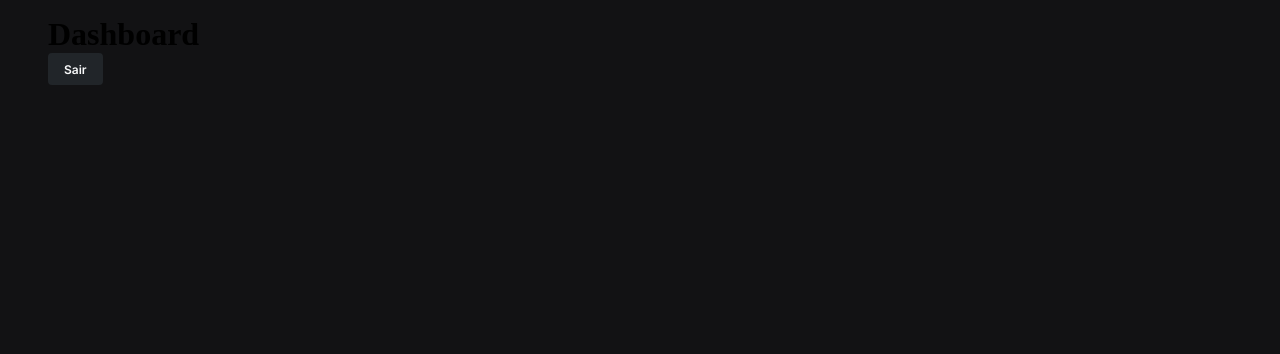
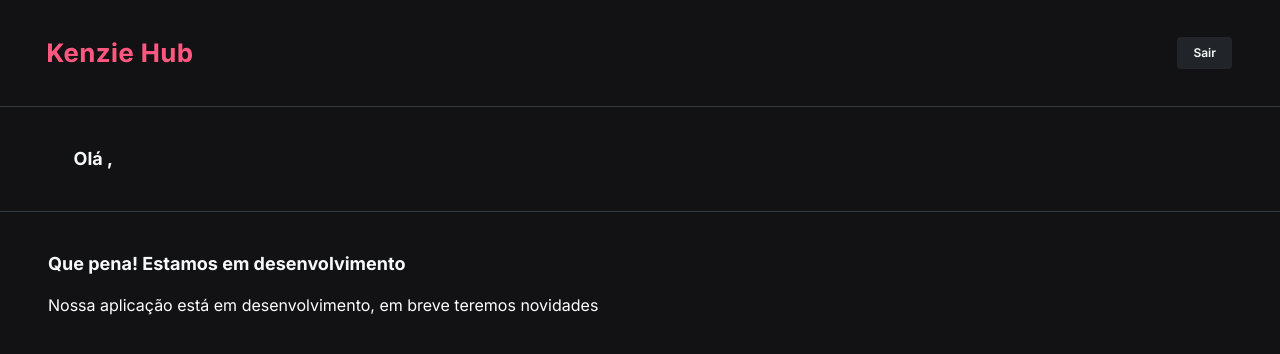
Before and after one commit to edumatheus65/developers_hub, a React (Vite) app: page /dashboard in a window 1280 px wide. Shown: the top 354 px of the page. Built offline with nearby package versions, Linux system fonts and the light colour scheme.

Commit message:
kenzieHub

```diff
--- /dev/null
+++ b/src/components/HeaderDashboard/index.jsx
@@ -0,0 +1,20 @@
+import Logo from "../../assets/Logo.svg";
+import styles from "./style.module.scss";
+
+export const HeaderDashboard = ({ userLogout }) => {
+  return (
+    <header className={styles.header}>
+      <div className="container">
+        <div className={styles.flexbox}>
+          <img src={Logo} alt="Logo KenzieHub" />
+          <button
+            className="buttonNavigation logout"
+            onClick={() => userLogout()}
+          >
+            Sair
+          </button>
+        </div>
+      </div>
+    </header>
+  );
+};
--- /dev/null
+++ b/src/components/HeaderDashboard/style.module.scss
@@ -0,0 +1,10 @@
+.header {
+  padding: clamp(0.8rem, 2vw, 1.3rem);
+
+  .flexbox {
+    display: flex;
+    align-items: center;
+    justify-content: space-between;
+    gap: 10px;
+  }
+}
--- /dev/null
+++ b/src/components/KenzieHubSection/index.jsx
@@ -0,0 +1,16 @@
+import styles from "./style.module.scss";
+
+export const KenzieHubSection = () => {
+  return (
+    <section className={styles.section}>
+      <div className="container">
+        <div className={styles.flexbox}>
+          <h3 className="headerForms">Que pena! Estamos em desenvolvimento</h3>
+          <p className="dashboard">
+            Nossa aplicação está em desenvolvimento, em breve teremos novidades
+          </p>
+        </div>
+      </div>
+    </section>
+  );
+};
--- /dev/null
+++ b/src/components/KenzieHubSection/style.module.scss
@@ -0,0 +1,20 @@
+.section {
+  margin-top: 25px;
+
+  .flexbox {
+    display: flex;
+    flex-direction: column;
+    gap: 21px;
+
+    @media (max-width: 480px) {
+      display: none;
+    }
+
+    h3 {
+      font-size: clamp(0.98rem, 4vw, 1.125rem);
+    }
+    p {
+      font-size: clamp(0.6rem, 4vw, 1rem);
+    }
+  }
+}
--- a/src/pages/Dashboard/index.jsx
+++ b/src/pages/Dashboard/index.jsx
@@ -1,19 +1,22 @@
+import { HeaderDashboard } from "../../components/HeaderDashboard";
+import { KenzieHubSection } from "../../components/KenzieHubSection";
+import styles from "./style.module.scss";
+
 export const Dashboard = ({ user, userLogout }) => {
   return (
-    <main>
-      <div className="container">
-        <h1>Dashboard</h1>
-        <div>
-          <p>{user?.name}</p>
-          <p>{user?.course_module}</p>
+    <>
+      <HeaderDashboard userLogout={userLogout} />
+      <main>
+        <div className={styles.dashboard}>
+          <div className="container">
+            <div className={styles.userInformation}>
+              <h3 className="headerForms">Olá , {user?.name}</h3>
+              <p className="paragraph">{user?.course_module}</p>
+            </div>
+          </div>
         </div>
-        <button
-          className="buttonNavigation logout"
-          onClick={() => userLogout()}
-        >
-          Sair
-        </button>
-      </div>
-    </main>
+        <KenzieHubSection />
+      </main>
+    </>
   );
 };
--- /dev/null
+++ b/src/pages/Dashboard/style.module.scss
@@ -0,0 +1,17 @@
+.dashboard {
+  border-top: 1px solid var(--grey-2);
+  border-bottom: 1px solid var(--grey-2);
+  .userInformation {
+    padding: clamp(0.8rem, 2vw, 1.8rem);
+    display: flex;
+    flex-direction: column;
+    gap: 15px;
+
+    @media (min-width: 500px) {
+      flex-direction: row;
+      align-items: center;
+      justify-content: space-between;
+      gap: 0px;
+    }
+  }
+}
--- a/src/routes/index.jsx
+++ b/src/routes/index.jsx
@@ -8,6 +8,7 @@
   const [user, setUser] = useState(null);
 
   const navigate = useNavigate();
+
   const userLogout = () => {
     setUser(null);
     navigate("/");
--- a/src/styles/typography.scss
+++ b/src/styles/typography.scss
@@ -23,3 +23,10 @@
     font-size: clamp(0.5625rem, 4vw, 0.75rem);
   }
 }
+
+.dashboard {
+  font-family: var(--font-primary);
+  font-size: 1rem;
+  font-weight: 400;
+  color: #ffff;
+}
```
